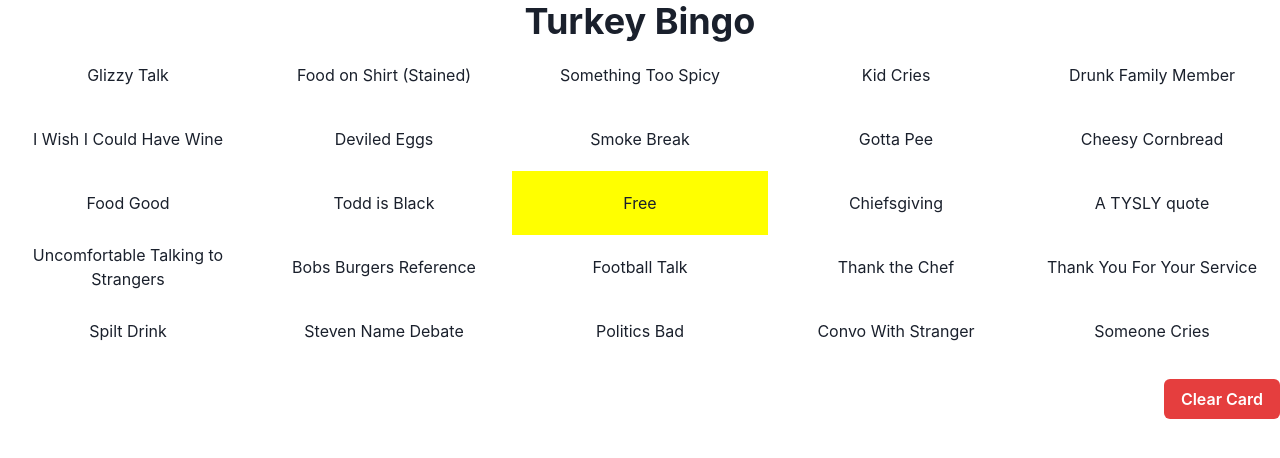
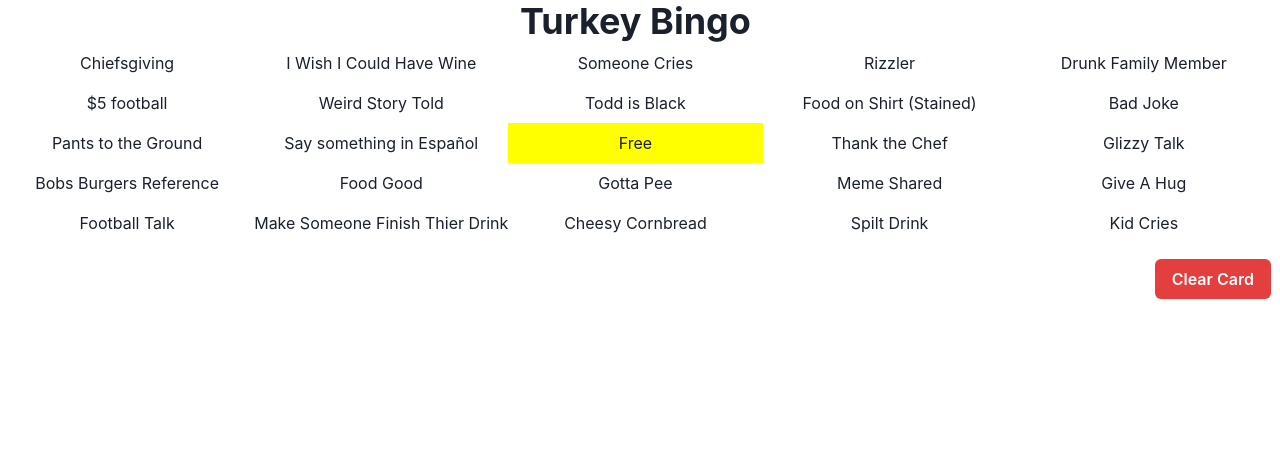
Before and after one commit to dead-alchemy/turkey-bingo, a React (Vite) app: page / in a window 1280 px wide. Shown: the top 458 px of the page. Built offline with nearby package versions, Linux system fonts and the light colour scheme.

Commit message:
Update rawList.js

```diff
--- a/src/rawList.js
+++ b/src/rawList.js
@@ -28,5 +28,9 @@ export const options = [
 	"Steven Name Debate",
 	"I Wish I Could Have Wine",
 	"Todd is Black",
-	"Thank You For Your Service"
+	"Pants to the Ground",
+	"Say something in Español",
+	"$5 football",
+	"Make Someone Finish Thier Drink",
+	"Give A Hug"
 ];
```
